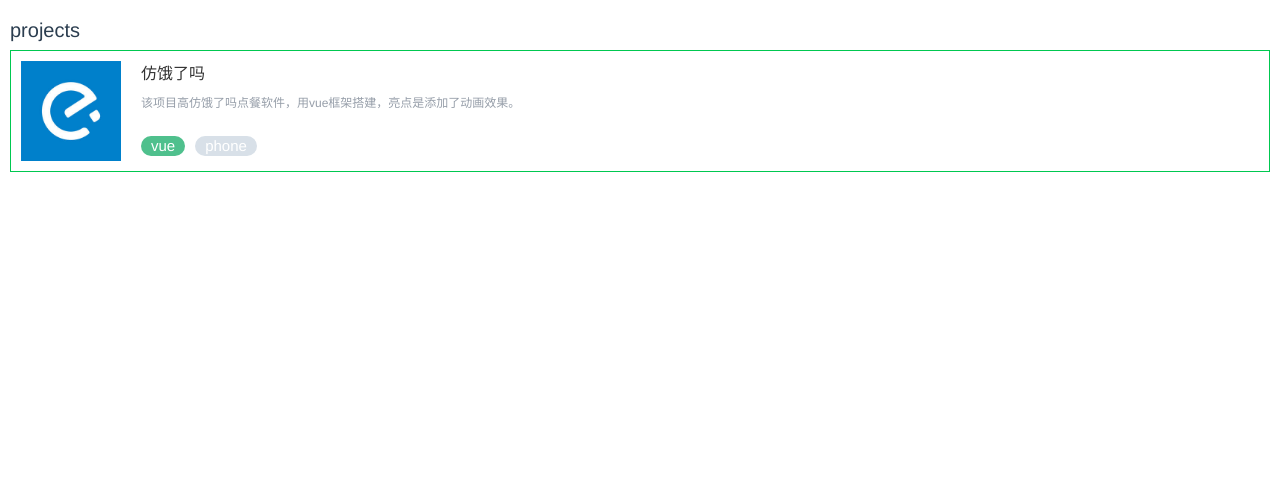
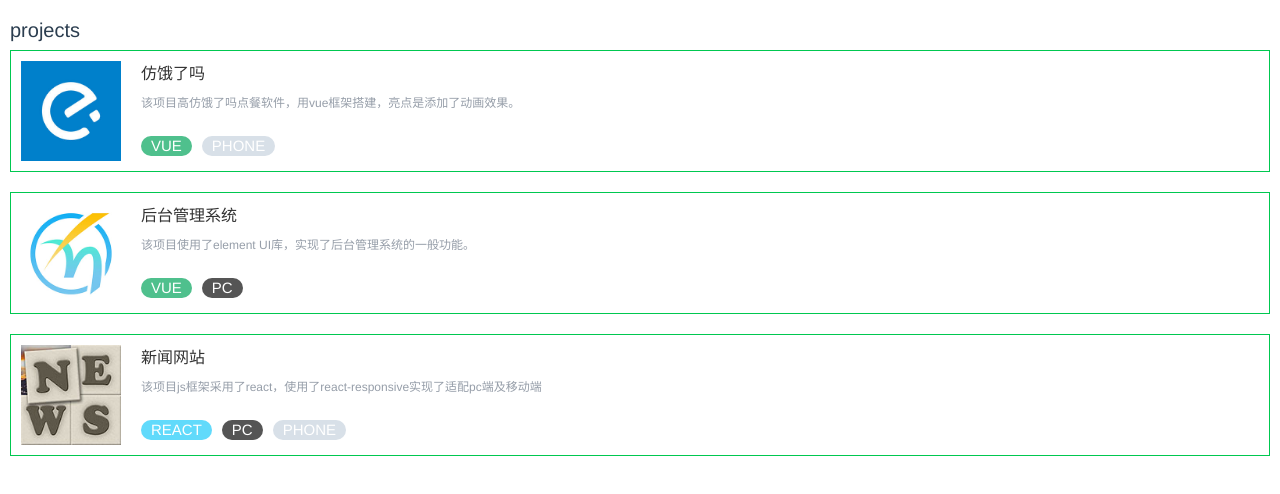
Before and after one commit to liangyonggang/mywebsite_vue, a Vue app: page /#/product in a window 1280 px wide. Shown: the top 494 px of the page. Built offline with nearby package versions, Linux system fonts and the light colour scheme.

Commit message:
加了两个项目

```diff
--- a/src/components/product/product.vue
+++ b/src/components/product/product.vue
@@ -9,7 +9,31 @@
             <div class="pro-title">仿饿了吗</div>
             <div class="pro-desc">该项目高仿饿了吗点餐软件，用vue框架搭建，亮点是添加了动画效果。</div>
             <div class="pro-bottom">
-              <span class="block vue">vue</span><span class="block phone">phone</span>
+              <span class="block vue">VUE</span><span class="block phone">PHONE</span>
+            </div>
+          </dd>
+        </dl>
+      </a>
+      <a href="http://liangyonggang.cn/bgm">
+        <dl class="pro-item">
+          <dt><img src="./img/bgm.jpg" alt=""></dt>
+          <dd>
+            <div class="pro-title">后台管理系统</div>
+            <div class="pro-desc">该项目使用了element UI库，实现了后台管理系统的一般功能。</div>
+            <div class="pro-bottom">
+              <span class="block vue">VUE</span><span class="block pc">PC</span>
+            </div>
+          </dd>
+        </dl>
+      </a>
+      <a href="http://liangyonggang.cn/news">
+        <dl class="pro-item">
+          <dt><img src="./img/news.jpg" alt=""></dt>
+          <dd>
+            <div class="pro-title">新闻网站</div>
+            <div class="pro-desc">该项目js框架采用了react，使用了react-responsive实现了适配pc端及移动端</div>
+            <div class="pro-bottom">
+              <span class="block react">REACT</span><span class="block pc">PC</span><span class="block phone">PHONE</span>
             </div>
           </dd>
         </dl>
@@ -77,12 +101,21 @@ export default {
               border-radius: 10px;
               font-size: 15px;
             }
+            /* 各标签样式 */
             .vue{
               background: #4fc08d;
               color: #fff;
             }
+            .react{
+              background: #61dafb;
+              color: #fff;
+            }
             .phone{
               background: rgb(216, 224, 232);
+              color: #fff;
+            }
+            .pc{
+              background: #555;
               color: #fff;
             }
           }
```
Also changed, not shown: src/components/product/img/bgm.jpg (added), src/components/product/img/news.jpg (added).
